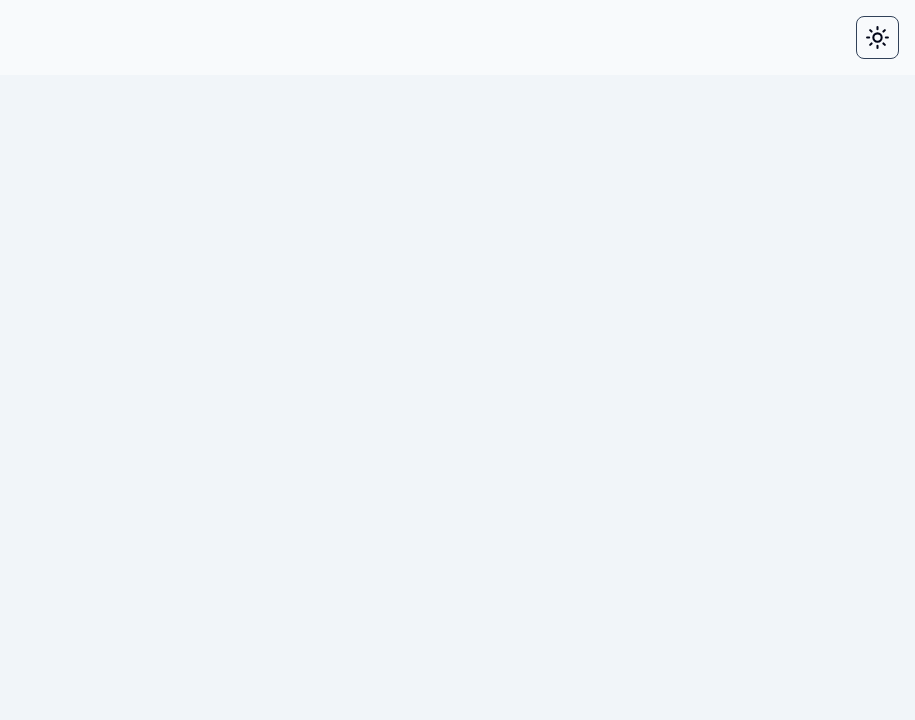
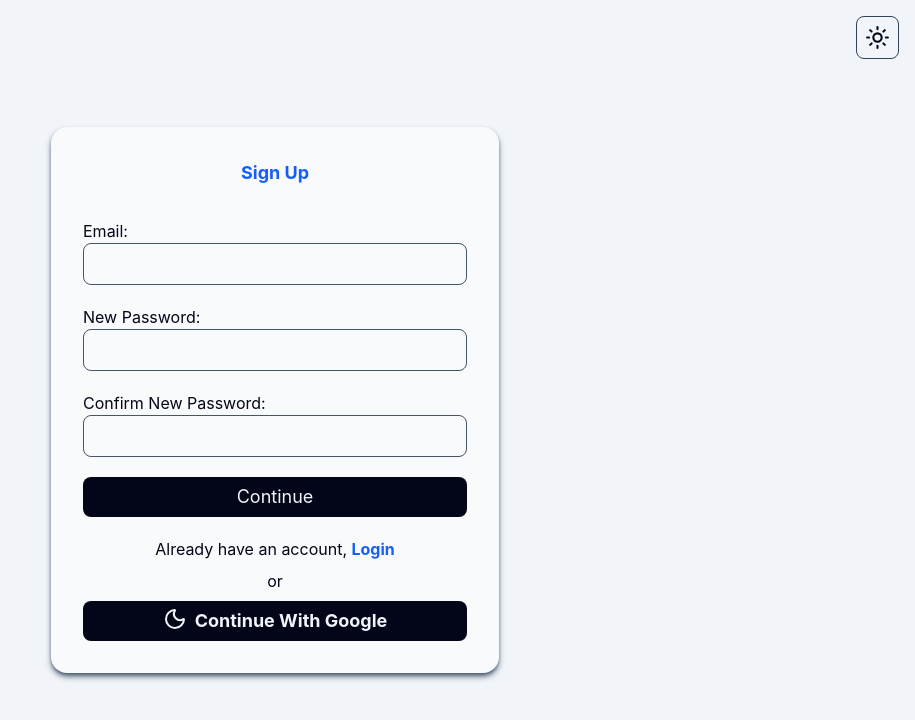
Before and after one commit to Brian9975/BTech-Dashboard, a React (Vite) app: page /login in a window 1280 px wide. Shown: the top 720 px of the page, without its empty margins (365-1280 px from the left). Built offline with nearby package versions, Linux system fonts and the light colour scheme.

Commit message:
Created the login page ui

```diff
--- a/src/auth/Login.tsx
+++ b/src/auth/Login.tsx
@@ -5,9 +5,9 @@ export default function Login() {
   const { theme, setTheme } = useTheme();
   return (
     <div
-      className={`bg-slate-100 text-slate-950 dark:text-slate-100 dark:bg-slate-950 min-h-screen ${theme}`}
+      className={`bg-slate-100 flex justify-center items-center text-slate-950 dark:text-slate-100 dark:bg-slate-950 min-h-screen ${theme}`}
     >
-      <div className={"flex justify-end p-4 dark:bg-slate-900 bg-slate-50"}>
+      <div className={"fixed right-4 top-4  "}>
         <button
           onClick={() => {
             setTheme(theme === "light" ? "dark" : "light");
@@ -18,8 +18,47 @@ export default function Login() {
         </button>
       </div>
 
+      <main className="dark:bg-slate-900 shadow-md shadow-slate-600 bg-slate-50 rounded-2xl p-8 md:w-md">
+        <form>
+          <h1 className="text-center text-lg font-bold text-blue-600 pb-8">
+            Sign Up
+          </h1>
+          <div className="pb-5">
+            <label htmlFor="email">Email:</label>
+            <div>
+              <input id="email" className="border w-full border-slate-600 p-2 outline-0 placeholder-slate-700 rounded-lg" type="email" required/>
+            </div>
+          </div>
 
+          <div className="pb-5">
+            {" "}
+            <label htmlFor="newPass">New Password:</label>
+            <div>
+              <input id="newPass" className="border w-full border-slate-600 p-2 outline-0 placeholder-slate-700 rounded-lg" type="password" required/>
+            </div>
+          </div>
+          <div>
+            <label htmlFor="newPassConfirm">Confirm New Password:</label>
+            <div>
+              <input id="newPassConfirm" className="border w-full border-slate-600 p-2 outline-0 placeholder-slate-700 rounded-lg" type="password" required/>
+            </div>
+          </div>
+          <div className="flex justify-center  py-5">
+<button className="bg-slate-950 dark:bg-slate-100 text-slate-100 dark:text-slate-950 py-1.5 cursor-pointer px-2 rounded-lg w-full text-lg">Continue</button>
+          </div>
+        </form>
 
+        <p className="text-center">
+          Already have an account,{" "}
+          <span className="cursor-pointer font-bold text-blue-600">Login</span>
+        </p>
+         <p className="text-center py-2">or</p>
+        <div>
+          <button className="flex justify-center gap-2 bg-slate-950 text-slate-100 dark:bg-slate-100 dark:text-slate-950 w-full font-bold text-lg cursor-pointer rounded-lg  py-1.5 px-2">
+            <Moon /> <span>Continue With Google</span>
+          </button>
+        </div>
+      </main>
     </div>
   );
 }
```
